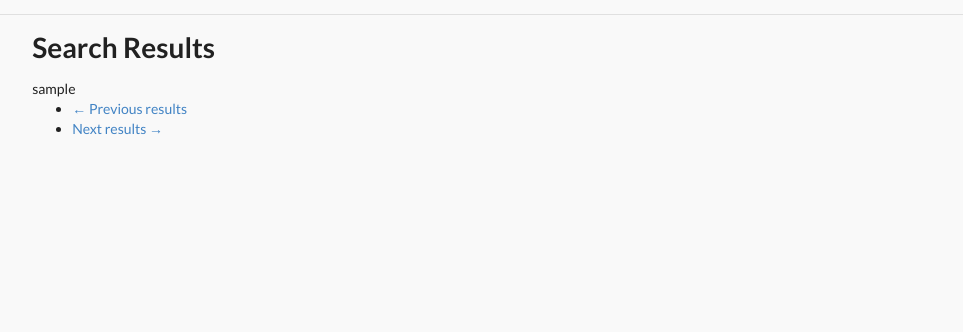
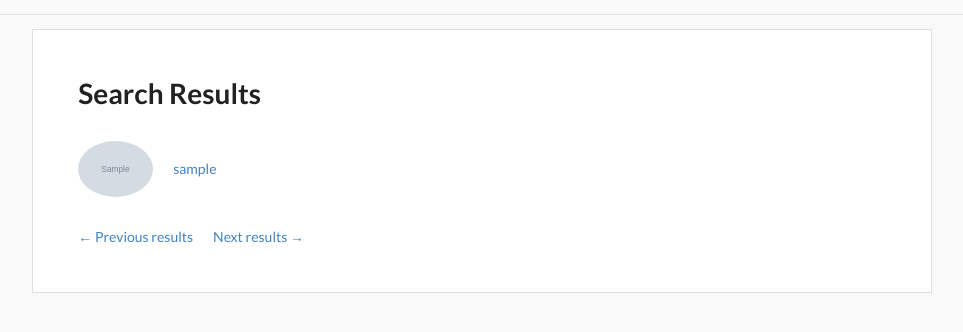
Before and after one commit to tduvernois/podcast-social-network, a Flask app: template app/templates/search.html in a window 1280 px wide. Shown: the part 76-408 px from the top of the page, without its empty margins (83-1046 px from the left). Run offline with Flask 2, Linux system fonts and the light colour scheme; a user stored in the database is signed in; tables that the repository leaves empty hold one stand-in row (values such as "Sample post"); the template is opened without the code that fills it: values that come from a table or form of the project are taken from there, most other values are stand-ins (such as "Sample title", 1, 10 or a date in 2020); grey boxes marked "Sample" are stand-in pictures; parts of the project's set-up code (start-up, migrations or seed data) failed here and were passed over; some libraries are stand-ins or nearby versions.

Commit message:
Improve search screen

```diff
--- /dev/null
+++ b/app/static/search.css
@@ -0,0 +1,29 @@
+.profile-image {
+     max-width: 75px;
+    border-radius: 50%;
+}
+
+.user-info {
+    display: flex;
+}
+
+.user-info a {
+    margin: auto 0 auto 20px;
+}
+
+#search-title {
+    margin-bottom: 30px;
+}
+
+#results {
+    margin-bottom: 30px;
+}
+
+#search {
+    border-left: 1px solid #DFDFDF;
+    border-right: 1px solid #DFDFDF;
+    border-bottom: 1px solid #DFDFDF;
+    border-top: 1px solid #DFDFDF;
+    background-color: #ffffff;
+    padding: 5%;
+}
--- a/app/templates/search.html
+++ b/app/templates/search.html
@@ -1,24 +1,38 @@
 {% extends "base.html" %}
 
 {% block content %}
-    <h1>Search Results</h1>
-    {% for user in users %}
-        {{ user.username }}
-    {% endfor %}
+<head>
+    <link rel="stylesheet" href="{{url_for('static', filename='search.css')}}">
+</head>
+<body>
+<div id="search">
+    <h1 id="search-title">Search Results</h1>
+    <div id="results">
+        {% for user in users %}
+        <div class="user-info">
+            <div><img class="profile-image" src="{{url_for('static', filename='images/photos/' + user.photo)}}"></div>
+            <a href="{{ url_for('user', username=user.username) }}">{{ user.username }}</a>
+        </div>
+        {% endfor %}
+    </div>
+
     <nav aria-label="...">
-        <ul class="pager">
-            <li class="previous{% if not prev_url %} disabled{% endif %}">
+        <div class="pager" style="display: flex">
+            <div class="previous{% if not prev_url %} disabled{% endif %}">
                 <a href="{{ prev_url or '#' }}">
                     <span aria-hidden="true">&larr;</span>
                     Previous results
                 </a>
-            </li>
-            <li class="next{% if not next_url %} disabled{% endif %}">
+            </div>
+            <div style="margin-left:20px" class="next{% if not next_url %} disabled{% endif %}">
                 <a href="{{ next_url or '#' }}">
                     Next results
                     <span aria-hidden="true">&rarr;</span>
                 </a>
-            </li>
-        </ul>
+            </div>
+        </div>
     </nav>
+</div>
+
 {% endblock %}
+</body>
```
